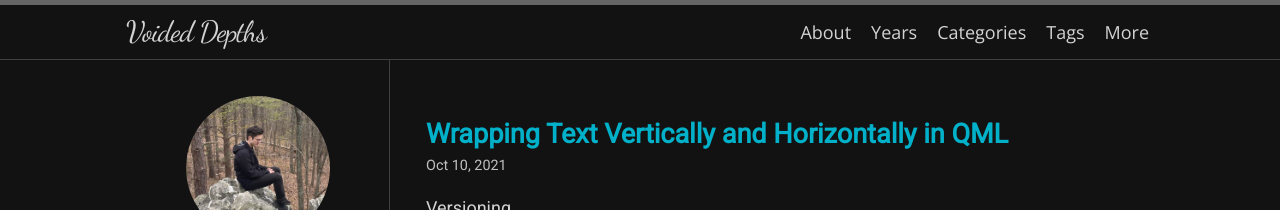
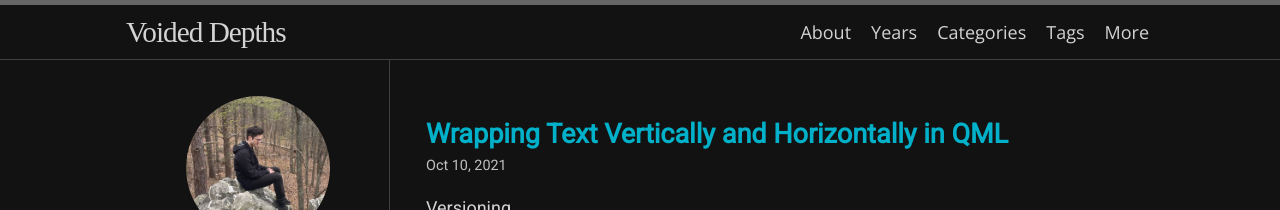
Before and after one commit to lvoid/lvoid.github.io, a Jekyll site: the page built from index.html, in a window 1280 px wide. Shown: the top 210 px of the page. Built offline with Jekyll 4.4.1, drawn with Linux system fonts in a browser that asks for light colours; nearby versions of some CDN libraries; some web fonts are replaced; the list of posts is cut into pages by our own code.

Commit message:
Update variables.scss

```diff
--- a/_sass/hamilton/variables.scss
+++ b/_sass/hamilton/variables.scss
@@ -3,7 +3,7 @@ $base-font-family: "Open Sans" !default;
 $reading-font-family: "Roboto Slab", "Noto Serif SC", "Noto Serif TC" !default;
 $headline-font-family: Roboto, "Noto Sans SC", "Noto Sans TC" !default;
 $code-font-family:  Inconsolata !default;
-$handwriting-font-family: "Dancing Script", "Ma Shan Zheng" !default;
+$handwriting-font-family: Sitka, !default;
 $base-font-size:    18px !default;
 $base-line-height:  1.5 !default;
 
```
